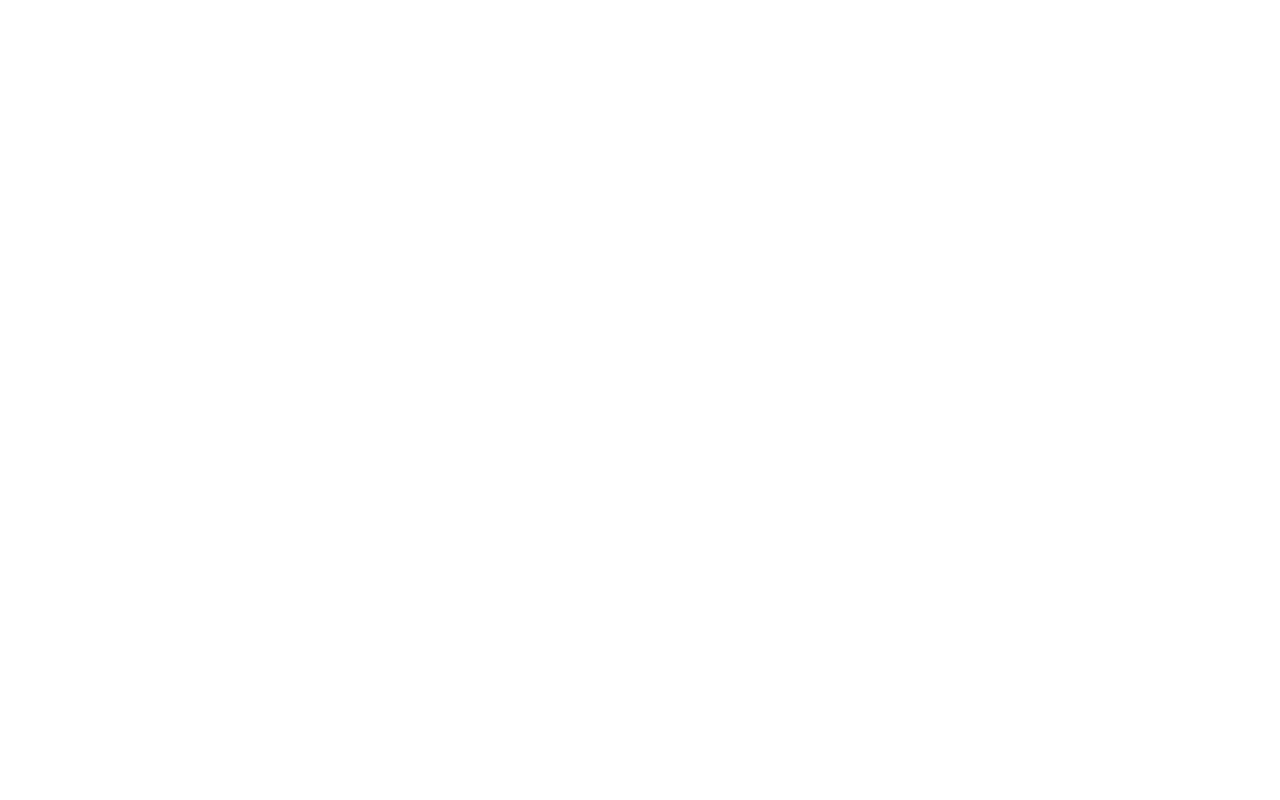
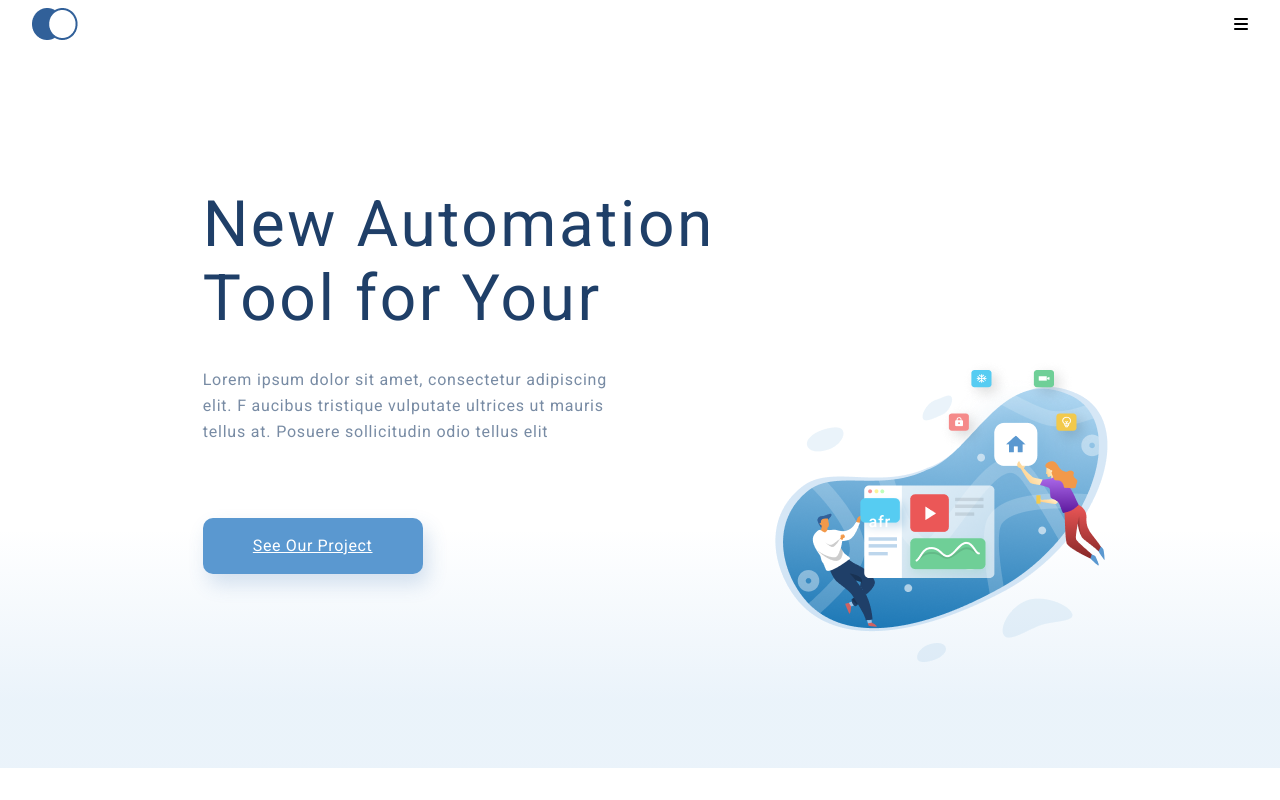
Before and after one commit to Dymoc/adaptivProject, a plain HTML site: page index.html in a window 1280 px wide. Drawn offline with Linux system fonts and the light colour scheme.

Commit message:
first block and menu

```diff
--- a/index.html
+++ b/index.html
@@ -1,13 +1,32 @@
 <!DOCTYPE html>
 <html lang="en">
-    <link rel="stylesheet" href="style.css">
-    <link href="https://fonts.googleapis.com/css2?family=Roboto:wght@400;500&display=swap" rel="stylesheet">
+<link rel="stylesheet" href="style.css">
+<link href="https://fonts.googleapis.com/css2?family=Roboto:wght@400;500&display=swap" rel="stylesheet">
+
 <head>
     <meta charset="UTF-8">
     <meta name="viewport" content="width=device-width, initial-scale=1.0">
     <title>Document</title>
+    <script src="https://kit.fontawesome.com/eef10ed1cf.js" crossorigin="anonymous"></script>
 </head>
+
 <body>
 
+    <div class="hero"></div>
+    <header class="header center">
+        <img src="img/logo.png" alt="">
+        <div class="menu"><i class="fas fa-bars"></i></div>
+    </header>
+    <img src="img/illustration.png" alt="" class="bgi_img">
+    <main class="content center">
+        <div class="heading">New Automation Tool for Your </div>
+        <div class="text ">Lorem ipsum dolor sit amet, consectetur adipiscing elit. F
+            aucibus tristique vulputate ultrices ut mauris tellus at.
+            Posuere sollicitudin odio tellus elit</div>
+
+        <a href="#" class="ourProject ">See Our Project</a>
+    </main>
+
 </body>
+
 </html>
--- a/style.sass
+++ b/style.sass
@@ -1,7 +1,112 @@
+$siteColor: #1F3F68
+$BGCColor: $siteColor +#3B5968
+
 *
     margin: 0
     padding: 0
-    border-box-shadow: 0
+    box-sizing: border-box
+
 
 body
     font-family: 'Roboto', sans-serif
+    position: relative
+
+.hero
+    background: linear-gradient(0deg, #98C3E8 8.84%, rgba(152, 195, 232, 0) 31.12%)
+    opacity: 0.2
+    height: 376px
+    width: 100vw
+    position: absolute
+
+.center
+    padding-left: 15px
+    padding-right: 15px
+
+.header
+    display: flex
+    justify-content: space-between
+    align-items: center
+
+.content
+    position: relative
+
+.heading
+    font-size: 32px
+    line-height: 37px
+    text-align: center
+    letter-spacing: 0.04em
+    padding-top: 28px
+    margin: 0 auto
+    width: 320px
+    color: #1F3F68
+
+.text
+    font-style: normal
+    font-weight: normal
+    font-size: 16px
+    line-height: 26px
+    text-align: center
+    letter-spacing: 0.05em
+    color: #1F3F68
+    opacity: 0.6
+    margin-top: 12px
+
+.bgi_img
+    display: none
+
+.ourProject
+    display: block
+    width: 108px
+    height: 27px
+    font-style: normal
+    font-weight: normal
+    font-size: 12px
+    line-height: 26px
+    text-align: center
+    color: #FFFFFF
+    background-color: $BGCColor
+    margin: 0 auto
+    box-shadow: 5px 10px 20px rgba(53, 110, 173, 0.2)
+    border-radius: 10px
+    margin-top: 32px
+
+@media ( min-width: 768px )
+
+    .hero
+        height: 768px
+
+    .center
+        padding-left: 32px
+        padding-right: 32px
+
+    .heading
+        text-align: left
+        margin: 0
+        font-size: 64px
+        line-height: 74px
+        min-width: 650px
+        margin-top: 112px
+        margin-left: calc( (100vw - 768px) / 3)
+
+
+    .text
+        text-align: left
+        margin-top: 31px
+        width: 425px
+        margin-left: calc( (100vw - 768px) / 3)
+
+    .bgi_img
+        display: block
+        position: absolute
+        right: calc( (100vw - 768px) / 3)
+        top: 360px
+
+    .ourProject
+        width: 220px
+        height: 56px
+        margin: 0
+        margin-top: 73px
+        padding-top: 15px
+        font-size: 16px
+        letter-spacing: 0.04em
+        margin-left: calc( (100vw - 768px) / 3)
```
Also changed, not shown: img/illustration.png (added), style.css, style.min.css (added), 1 other file.
